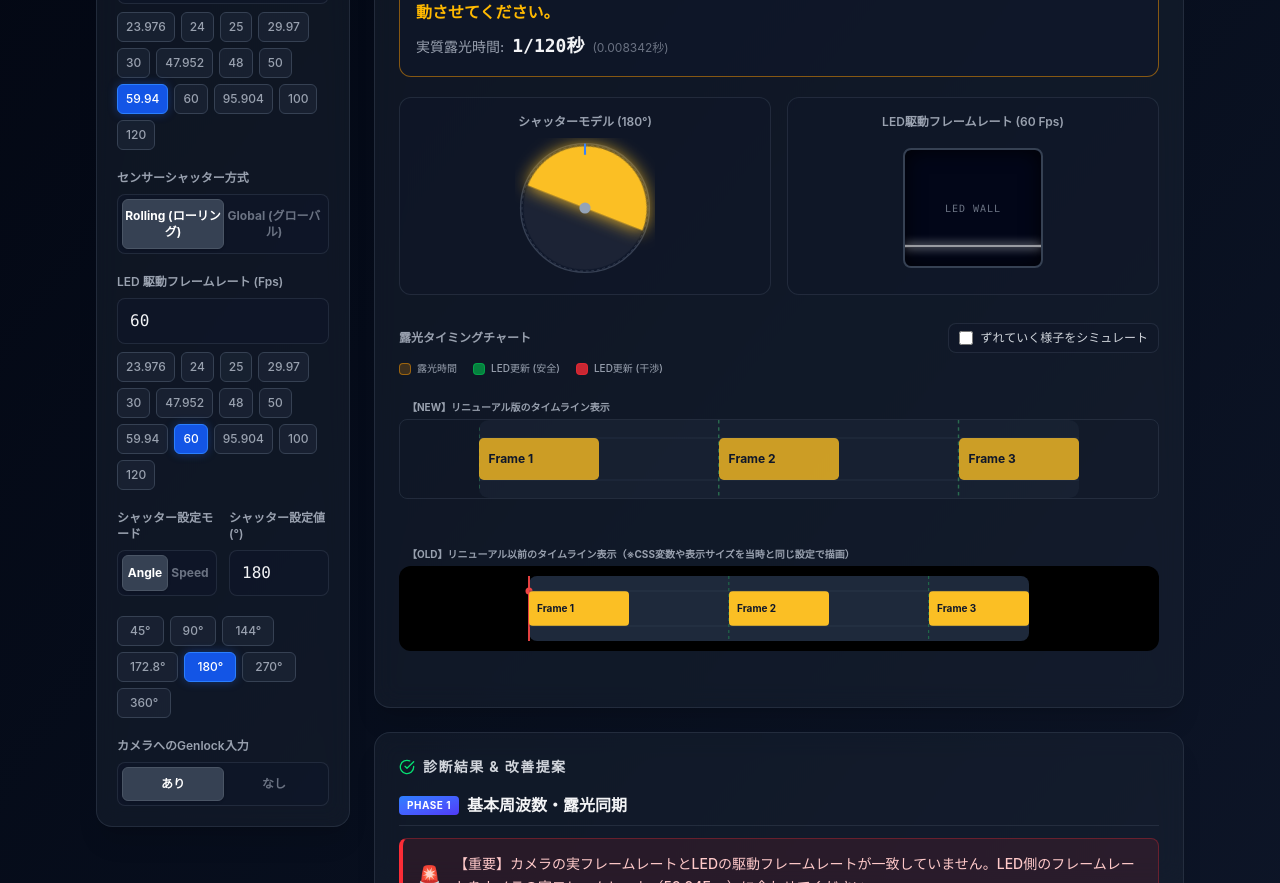
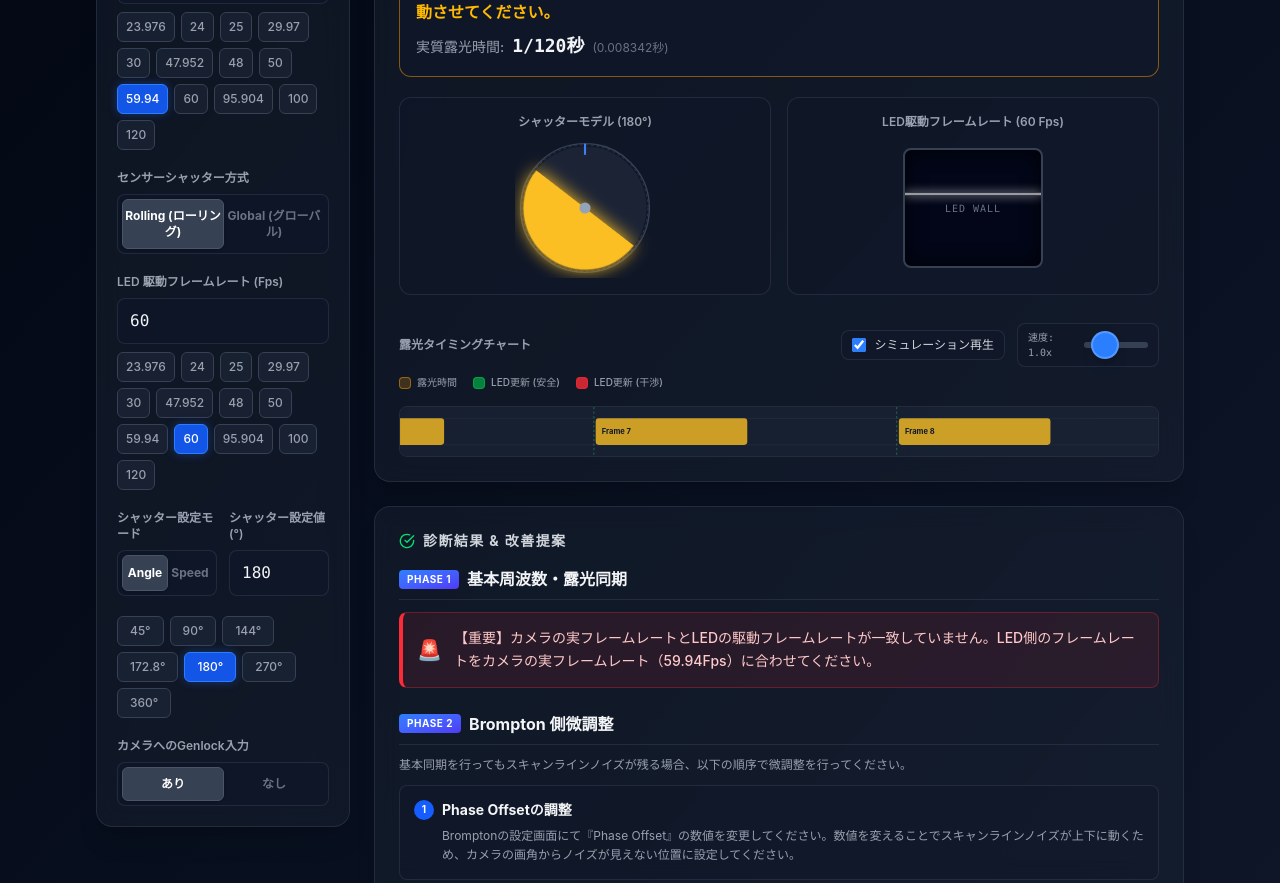
Before and after one commit to ookami1019/LED-System, a React (Vite) app in the folder Flickr/: page / in a window 1280 px wide. Shown: the part 300-1183 px from the top of the page. Built offline with nearby package versions, Linux system fonts and the light colour scheme.

Commit message:
fix(flickr): synchronize all animations to single clock and fix timeline width

```diff
--- a/Flickr/src/components/ExposureVisualizer.tsx
+++ b/Flickr/src/components/ExposureVisualizer.tsx
@@ -19,11 +19,9 @@ export const ExposureVisualizer: React.FC<ExposureVisualizerProps> = ({ inputs,
 
   const expDenominator = exposureTime > 0 ? Math.round(1 / exposureTime) : 0;
 
-  const shutterSpeedPeriod = parsedCameraHsFps > 0 ? 90 / parsedCameraHsFps : 1.5;
-  const ledSpeedPeriod = parsedLedRefreshRate > 0 ? 90 / parsedLedRefreshRate : 1.5;
-
-  const [isScrolling, setIsScrolling] = useState<boolean>(false);
-  const [scrollSpeed, setScrollSpeed] = useState<number>(0.015);
+  // JS駆動のアニメーション設定
+  const [isScrolling, setIsScrolling] = useState<boolean>(true); // シミュレーションをデフォルトONに
+  const [speedMultiplier, setSpeedMultiplier] = useState<number>(1.0); // UI表示上の速度 (1.0x が基準)
   const [offsetTime, setOffsetTime] = useState<number>(0);
   const lastTimeRef = useRef<number>(0);
   const requestRef = useRef<number>(0);
@@ -38,7 +36,11 @@ export const ExposureVisualizer: React.FC<ExposureVisualizerProps> = ({ inputs,
       const now = performance.now();
       const deltaMs = now - lastTimeRef.current;
       lastTimeRef.current = now;
-      const deltaSeconds = (deltaMs / 1000) * scrollSpeed;
+
+      // 1.0x設定のとき、実際の時間進行を適度に遅くする係数 (旧コードの 0.015 相当を 0.016 = 1.0x とする)
+      const actualScrollSpeed = speedMultiplier * 0.016;
+      const deltaSeconds = (deltaMs / 1000) * actualScrollSpeed;
+
       setOffsetTime((prev) => prev + deltaSeconds);
       requestRef.current = requestAnimationFrame(animate);
     };
@@ -46,18 +48,23 @@ export const ExposureVisualizer: React.FC<ExposureVisualizerProps> = ({ inputs,
     return () => {
       if (requestRef.current) cancelAnimationFrame(requestRef.current);
     };
-  }, [isScrolling, scrollSpeed]);
+  }, [isScrolling, speedMultiplier]);
 
-  const blinkAnimationName = `shutter-blink-${Math.round(shutterAngle)}`;
-  const openPercentage = (shutterAngle / 360) * 100;
-  const globalShutterStyle = inputs.sensorType === 'Global' ? (
-    <style>{`
-      @keyframes ${blinkAnimationName} {
-        0%, ${openPercentage}% { opacity: 1; }
-        ${openPercentage + 0.01}%, 100% { opacity: 0.15; }
-      }
-    `}</style>
-  ) : null;
+  // 全てのグラフィックを同期させるための共通タイムライン時刻
+  const t = isScrolling ? offsetTime : 0;
+  const frameDuration = parsedCameraHsFps > 0 ? 1 / parsedCameraHsFps : 0.0166;
+  const ledPeriod = parsedLedRefreshRate > 0 ? 1 / parsedLedRefreshRate : 0.0166;
+
+  // --- 動的スタイルの計算 ---
+  // シャッターモデル
+  const shutterRotation = (t % frameDuration) / frameDuration * 360;
+  const isGlobalShutterOpen = (t % frameDuration) < exposureTime;
+  const globalShutterOpacity = isGlobalShutterOpen ? 1 : 0.15;
+
+  // LEDスキャンライン
+  const ledScanY = (t % ledPeriod) / ledPeriod * 100;
+  const isLedBright = (t % ledPeriod) / ledPeriod <= 0.8;
+  const globalLedOpacity = isLedBright ? 1 : 0.7;
 
   const getShutterPath = (cx: number, cy: number, r: number, angle: number) => {
     if (angle >= 360) return `M ${cx} ${cy} m -${r} 0 a ${r} ${r} 0 1 0 ${r*2} 0 a ${r} ${r} 0 1 0 -${r*2} 0`;
@@ -83,20 +90,17 @@ export const ExposureVisualizer: React.FC<ExposureVisualizerProps> = ({ inputs,
   };
   const colors = getRiskColors();
 
-  // ---------------------------------------------------------
-  // NEW TIMELINE (Current version)
-  // ---------------------------------------------------------
-  const renderTimelineNew = () => {
+  const renderTimeline = () => {
     const totalDuration = parsedCameraHsFps > 0 ? 2.5 / parsedCameraHsFps : 0.0416;
     if (totalDuration <= 0) return null;
 
-    const width = 500;
+    // widthを1000に拡張し、コンテナ幅を最大限活用する（左右の余白を消す）
+    const width = 1000;
     const height = 65;
-    const currentOffset = isScrolling ? offsetTime : 0;
-    const timeToX = (t: number) => ((t - currentOffset) / totalDuration) * width;
+    const currentOffset = t;
+    const timeToX = (timeVal: number) => ((timeVal - currentOffset) / totalDuration) * width;
 
     const frames = [];
-    const frameDuration = parsedCameraHsFps > 0 ? 1 / parsedCameraHsFps : 0.0166;
     const minFrameIdx = Math.floor(currentOffset / frameDuration) - 1;
     const maxFrameIdx = Math.ceil((currentOffset + totalDuration) / frameDuration) + 1;
 
@@ -117,18 +121,17 @@ export const ExposureVisualizer: React.FC<ExposureVisualizerProps> = ({ inputs,
     }
 
     const ledLines = [];
-    const ledPeriod = parsedLedRefreshRate > 0 ? 1 / parsedLedRefreshRate : 0.0166;
     const minLedIdx = Math.floor(currentOffset / ledPeriod) - 1;
     const maxLedIdx = Math.ceil((currentOffset + totalDuration) / ledPeriod) + 1;
 
-    const checkCollision = (t: number) => {
+    const checkCollision = (timeVal: number) => {
       if (exposureTime <= 0) return false;
-      const approxFrameIdx = Math.floor(t / frameDuration);
+      const approxFrameIdx = Math.floor(timeVal / frameDuration);
       for (let i = approxFrameIdx - 1; i <= approxFrameIdx + 1; i++) {
         if (i < 0) continue;
         const start = i * frameDuration;
         const end = start + exposureTime;
-        if (t > start + 0.0001 && t < end - 0.0001) {
+        if (timeVal > start + 0.0001 && timeVal < end - 0.0001) {
           return true;
         }
       }
@@ -136,24 +139,22 @@ export const ExposureVisualizer: React.FC<ExposureVisualizerProps> = ({ inputs,
     };
 
     for (let k = Math.max(0, minLedIdx); k <= maxLedIdx; k++) {
-      const t = k * ledPeriod;
-      const x = timeToX(t);
+      const timeVal = k * ledPeriod;
+      const x = timeToX(timeVal);
       if (x >= 0 && x <= width) {
-        ledLines.push({ id: k, x, isColliding: checkCollision(t) });
+        ledLines.push({ id: k, x, isColliding: checkCollision(timeVal) });
       }
     }
 
     return (
-      <div className="flex flex-col gap-1">
-        <div className="text-[10px] text-gray-400 font-bold px-2">【NEW】リニューアル版のタイムライン表示</div>
-        <svg viewBox={`0 0 ${width} ${height}`} className="w-full h-auto rounded-lg overflow-hidden border border-gray-700/50" style={{ maxHeight: '80px' }}>
+      <svg viewBox={`0 0 ${width} ${height}`} className="w-full h-auto mt-2 rounded-lg overflow-hidden border border-gray-700/50" style={{ maxHeight: '80px' }}>
         <defs>
-            <clipPath id="timeline-clip-new">
+          <clipPath id="timeline-clip">
             <rect width={width} height={height} rx="8" />
           </clipPath>
         </defs>
         <rect width={width} height={height} fill="rgba(30,41,59,0.5)" rx="8" />
-          <g clipPath="url(#timeline-clip-new)">
+        <g clipPath="url(#timeline-clip)">
           {ledLines.map((line) => (
             <g key={`led-group-${line.id}`}>
               <line x1={line.x} y1={0} x2={line.x} y2={height} stroke={line.isColliding ? '#f87171' : '#4ade80'} strokeWidth={line.isColliding ? '2' : '1.2'} strokeDasharray={line.isColliding ? 'none' : '3 3'} opacity={line.isColliding ? '0.95' : '0.4'} />
@@ -170,157 +171,11 @@ export const ExposureVisualizer: React.FC<ExposureVisualizerProps> = ({ inputs,
         <line x1={0} y1={15} x2={width} y2={15} stroke="rgba(148,163,184,0.2)" strokeWidth="0.5" />
         <line x1={0} y1={50} x2={width} y2={50} stroke="rgba(148,163,184,0.2)" strokeWidth="0.5" />
       </svg>
-      </div>
-    );
-  };
-
-  // ---------------------------------------------------------
-  // OLD TIMELINE (Exact visual replication of the original code)
-  // ---------------------------------------------------------
-  const renderTimelineOld = () => {
-    const totalDuration = parsedCameraHsFps > 0 ? 2.5 / parsedCameraHsFps : 0.0416; // カメラの2.5フレーム分を表示してストロボ効果を防止
-    if (totalDuration <= 0) return null;
-
-    const width = 500; // SVGの仮想的な横幅
-    const height = 65;
-
-    const currentOffset = isScrolling ? offsetTime : 0;
-
-    const timeToX = (t: number) => ((t - currentOffset) / totalDuration) * width;
-
-    const frames = [];
-    const frameDuration = parsedCameraHsFps > 0 ? 1 / parsedCameraHsFps : 0.0166;
-
-    const minFrameIdx = Math.floor(currentOffset / frameDuration) - 1;
-    const maxFrameIdx = Math.ceil((currentOffset + totalDuration) / frameDuration) + 1;
-
-    for (let i = Math.max(0, minFrameIdx); i <= maxFrameIdx; i++) {
-      const start = i * frameDuration;
-      const actualDuration = Math.min(exposureTime, frameDuration);
-
-      const xStart = timeToX(start);
-      const xWidth = timeToX(start + actualDuration) - xStart;
-
-      if (xStart + xWidth >= 0 && xStart <= width) {
-        frames.push({
-          id: i,
-          start: xStart,
-          width: xWidth,
-          label: `Frame ${i + 1}`
-        });
-      }
-    }
-
-    const ledLines = [];
-    const ledPeriod = parsedLedRefreshRate > 0 ? 1 / parsedLedRefreshRate : 0.0166;
-    const minLedIdx = Math.floor(currentOffset / ledPeriod) - 1;
-    const maxLedIdx = Math.ceil((currentOffset + totalDuration) / ledPeriod) + 1;
-
-    // Use old collision logic for the old timeline too
-    const checkCollisionOld = (t: number) => {
-      if (exposureTime <= 0) return false;
-      const approxFrameIdx = Math.floor(t / frameDuration);
-      for (let i = approxFrameIdx - 1; i <= approxFrameIdx + 1; i++) {
-        if (i < 0) continue;
-        const start = i * frameDuration;
-        const end = start + exposureTime;
-        if (t >= start && t <= end) { // Old exact collision
-          return true;
-        }
-      }
-      return false;
-    };
-
-    for (let k = Math.max(0, minLedIdx); k <= maxLedIdx; k++) {
-      const t = k * ledPeriod;
-      const x = timeToX(t);
-      if (x >= 0 && x <= width) {
-        ledLines.push({
-          id: k,
-          x,
-          isColliding: checkCollisionOld(t),
-        });
-      }
-    }
-
-    // Colors mapping from old CSS
-    const bgTertiary = "#1e293b";
-    const colorHigh = "#ef4444";
-    const colorSuccess = "#22c55e";
-    const borderColor = "#334155";
-    const bgPrimary = "#0f172a";
-
-    return (
-      <div className="flex flex-col gap-1 mt-6">
-        <div className="text-[10px] text-gray-400 font-bold px-2">【OLD】リニューアル以前のタイムライン表示（※CSS変数や表示サイズを当時と同じ設定で描画）</div>
-        {/* width=100% と height={height} を直接SVGタグに指定していた当時の書き方を再現 */}
-        <div style={{ background: '#000', padding: '10px', borderRadius: '12px' }}>
-          <svg viewBox={`0 0 ${width} ${height}`} width="100%" height={height} style={{ borderRadius: '8px', overflow: 'hidden' }}>
-            {/* 背景グリッド */}
-            <rect width={width} height={height} fill={bgTertiary} rx="8" />
-
-            {/* LED書き換えタイミング（縦ライン） */}
-            {ledLines.map((line) => (
-              <g key={`led-group-${line.id}`}>
-                <line
-                  x1={line.x}
-                  y1={0}
-                  x2={line.x}
-                  y2={height}
-                  stroke={line.isColliding ? colorHigh : colorSuccess}
-                  strokeWidth={line.isColliding ? '2' : '1.2'}
-                  strokeDasharray={line.isColliding ? 'none' : '3 3'}
-                  opacity={line.isColliding ? '0.95' : '0.4'}
-                />
-                {line.isColliding && (
-                  <circle
-                    cx={line.x}
-                    cy={15}
-                    r="3.5"
-                    fill={colorHigh}
-                  />
-                )}
-              </g>
-            ))}
-
-            {/* カメラ露光帯 */}
-            {frames.map((frame) => (
-              <g key={`frame-${frame.id}`}>
-                <rect
-                  x={frame.start}
-                  y={15}
-                  width={frame.width}
-                  height={35}
-                  rx="4"
-                  fill={colors.hex}
-                  style={{ transition: 'fill 0.2s' }}
-                />
-                <text
-                  x={frame.start + 8}
-                  y={36}
-                  fontSize="10"
-                  fontWeight="bold"
-                  fill={bgPrimary}
-                  style={{ userSelect: 'none', pointerEvents: 'none' }}
-                >
-                  {frame.label}
-                </text>
-              </g>
-            ))}
-
-            {/* 各要素の区切り線などの装飾 */}
-            <line x1={0} y1={15} x2={width} y2={15} stroke={borderColor} strokeWidth="0.5" />
-            <line x1={0} y1={50} x2={width} y2={50} stroke={borderColor} strokeWidth="0.5" />
-          </svg>
-        </div>
-      </div>
     );
   };
 
   return (
     <div className="flex flex-col gap-5 relative">
-      {globalShutterStyle}
-
       <div className="flex items-center justify-between pb-2 border-b border-gray-700/50">
         <h3 className="text-base md:text-lg font-bold text-gray-100 flex items-center gap-2">
           <svg xmlns="http://www.w3.org/2000/svg" width="20" height="20" viewBox="0 0 24 24" fill="none" stroke="currentColor" strokeWidth="2" strokeLinecap="round" strokeLinejoin="round" className="text-blue-400">
@@ -358,14 +213,13 @@ export const ExposureVisualizer: React.FC<ExposureVisualizerProps> = ({ inputs,
             <svg viewBox="0 0 100 100" className="w-full h-full">
               <circle cx="50" cy="50" r="46" fill="#0f172a" stroke="rgba(148,163,184,0.3)" strokeWidth="1" />
               <circle cx="50" cy="50" r="45" fill="none" stroke="rgba(148,163,184,0.3)" strokeWidth="0.5" strokeDasharray="2 2" />
-              <g style={{ transformOrigin: '50px 50px', animation: inputs.sensorType === 'Rolling' ? `shutter-rotate ${shutterSpeedPeriod}s linear infinite` : `${blinkAnimationName} ${shutterSpeedPeriod}s linear infinite` }}>
+              <g style={inputs.sensorType === 'Rolling' ? { transformOrigin: '50px 50px', transform: `rotate(${shutterRotation}deg)` } : { opacity: globalShutterOpacity }}>
                 <circle cx="50" cy="50" r="44" fill="rgba(255, 255, 255, 0.05)" />
                 <path d={getShutterPath(50, 50, 44, shutterAngle)} fill={colors.hex} style={{ filter: `drop-shadow(0 0 6px ${colors.hex})` }} />
               </g>
               <circle cx="50" cy="50" r="4" fill="#94a3b8" />
               <line x1="50" y1="4" x2="50" y2="12" stroke="#3b82f6" strokeWidth="1.5" />
             </svg>
-            <style>{`@keyframes shutter-rotate { from { transform: rotate(0deg); } to { transform: rotate(360deg); } }`}</style>
           </div>
         </div>
 
@@ -374,15 +228,14 @@ export const ExposureVisualizer: React.FC<ExposureVisualizerProps> = ({ inputs,
             LED駆動フレームレート ({inputs.ledRefreshRate} Fps)
           </span>
           <div className="w-full max-w-[140px] aspect-square flex items-center justify-center">
-            <div className={`relative w-full h-[120px] bg-slate-950 border-2 border-gray-700 rounded-lg overflow-hidden flex items-center justify-center shadow-[inset_0_0_20px_rgba(0,0,0,0.8)]`} style={inputs.sensorType === 'Global' ? { animation: `led-flicker-global ${ledSpeedPeriod}s linear infinite` } : undefined}>
+            <div className={`relative w-full h-[120px] bg-slate-950 border-2 border-gray-700 rounded-lg overflow-hidden flex items-center justify-center shadow-[inset_0_0_20px_rgba(0,0,0,0.8)]`} style={inputs.sensorType === 'Global' ? { opacity: globalLedOpacity } : undefined}>
               {inputs.sensorType === 'Rolling' && (
-                <div className="absolute left-0 w-full h-1 bg-gradient-to-b from-transparent via-white/80 to-transparent shadow-[0_0_10px_rgba(255,255,255,0.6)]" style={{ animation: `led-scan ${ledSpeedPeriod}s linear infinite` }} />
+                <div className="absolute left-0 w-full h-1 bg-gradient-to-b from-transparent via-white/80 to-transparent shadow-[0_0_10px_rgba(255,255,255,0.6)]" style={{ top: `${ledScanY}%` }} />
               )}
               <span className="z-10 font-mono text-[10px] tracking-widest text-gray-500 uppercase select-none">
                 LED Wall
               </span>
             </div>
-            <style>{`@keyframes led-scan { 0% { top: -4px; } 100% { top: 100%; } } @keyframes led-flicker-global { 0%, 80% { opacity: 1; } 81%, 100% { opacity: 0.7; } }`}</style>
           </div>
         </div>
       </div>
@@ -392,13 +245,16 @@ export const ExposureVisualizer: React.FC<ExposureVisualizerProps> = ({ inputs,
           <span className="text-xs font-semibold text-gray-400">露光タイミングチャート</span>
           <div className="flex flex-col sm:flex-row sm:items-center gap-3">
             <label className="flex items-center gap-2 text-xs text-gray-300 cursor-pointer bg-gray-900/40 border border-gray-700/50 px-2.5 py-1.5 rounded-lg hover:bg-gray-800 transition-colors">
-              <input type="checkbox" checked={isScrolling} onChange={(e) => setIsScrolling(e.target.checked)} className="w-3.5 h-3.5 accent-blue-500" />
-              ずれていく様子をシミュレート
+              <input type="checkbox" checked={isScrolling} onChange={(e) => {
+                if (e.target.checked && !isScrolling) setOffsetTime(0); // チェックを入れた時に最初から再生
+                setIsScrolling(e.target.checked);
+              }} className="w-3.5 h-3.5 accent-blue-500" />
+              シミュレーション再生
             </label>
             {isScrolling && (
               <div className="flex items-center gap-2 bg-gray-900/40 border border-gray-700/50 px-2.5 py-1.5 rounded-lg">
-                <span className="text-[10px] text-gray-400 font-mono w-12">速度: {(scrollSpeed * 62.5).toFixed(1)}x</span>
-                <input type="range" min="0.002" max="0.08" step="0.002" value={scrollSpeed} onChange={(e) => { setOffsetTime(0); setScrollSpeed(parseFloat(e.target.value)); }} className="w-16 h-1 bg-gray-700 rounded-full appearance-none outline-none accent-blue-500" style={{ height: '4px' }} />
+                <span className="text-[10px] text-gray-400 font-mono w-12">速度: {speedMultiplier.toFixed(1)}x</span>
+                <input type="range" min="0.1" max="5.0" step="0.1" value={speedMultiplier} onChange={(e) => setSpeedMultiplier(parseFloat(e.target.value))} className="w-16 h-1 bg-gray-700 rounded-full appearance-none outline-none accent-blue-500" style={{ height: '4px' }} />
               </div>
             )}
           </div>
@@ -419,11 +275,7 @@ export const ExposureVisualizer: React.FC<ExposureVisualizerProps> = ({ inputs,
           </div>
         </div>
 
-        {/* --- COMPARISON RENDER --- */}
-        <div className="flex flex-col gap-6 mt-4 pb-8">
-          {renderTimelineNew()}
-          {renderTimelineOld()}
-        </div>
+        {renderTimeline()}
       </div>
     </div>
   );
```
Lines whose indentation alone changed are shown as unchanged.
